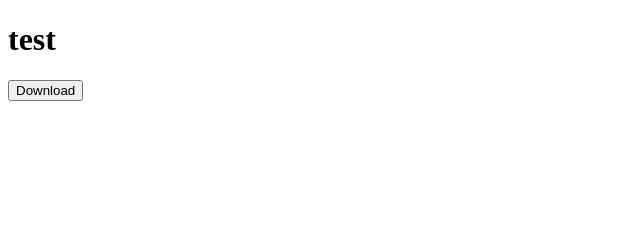
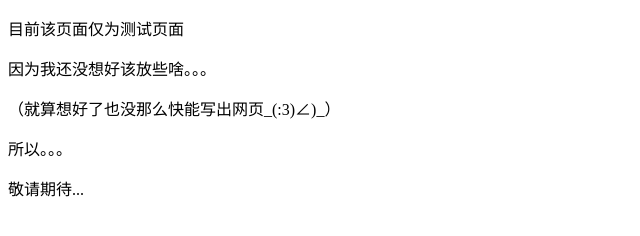
Before and after one commit to Chilor233/chilor233.github.io, a plain HTML site: page index.html in a window 1280 px wide. Shown: the whole page, without its empty margins (0-640 px from the left). Drawn offline with Linux system fonts and the light colour scheme.

Commit message:
Update index.html

```diff
--- a/index.html
+++ b/index.html
@@ -3,17 +3,12 @@
 <head>
 <meta charset="utf-8">
 <title>test</title>
-<script>
-function displayDate(){
-	document.getElementById("demo").innerHTML=Date();
-}
-</script>
 </head>
 <body>
-
-<h1>test</h1>
-
-<button type="button" onclick="window.open('https://quqi.gblhgk.com/s/2500243/4mJqbO9RsxF5mCjp')">Download</button>
-
+<p>目前该页面仅为测试页面</p>
+<p>因为我还没想好该放些啥。。。</p>
+<p>（就算想好了也没那么快能写出网页_(:3)∠)_）</p>
+<p>所以。。。</p>
+<p>敬请期待...</p>
 </body>
 </html>
```
